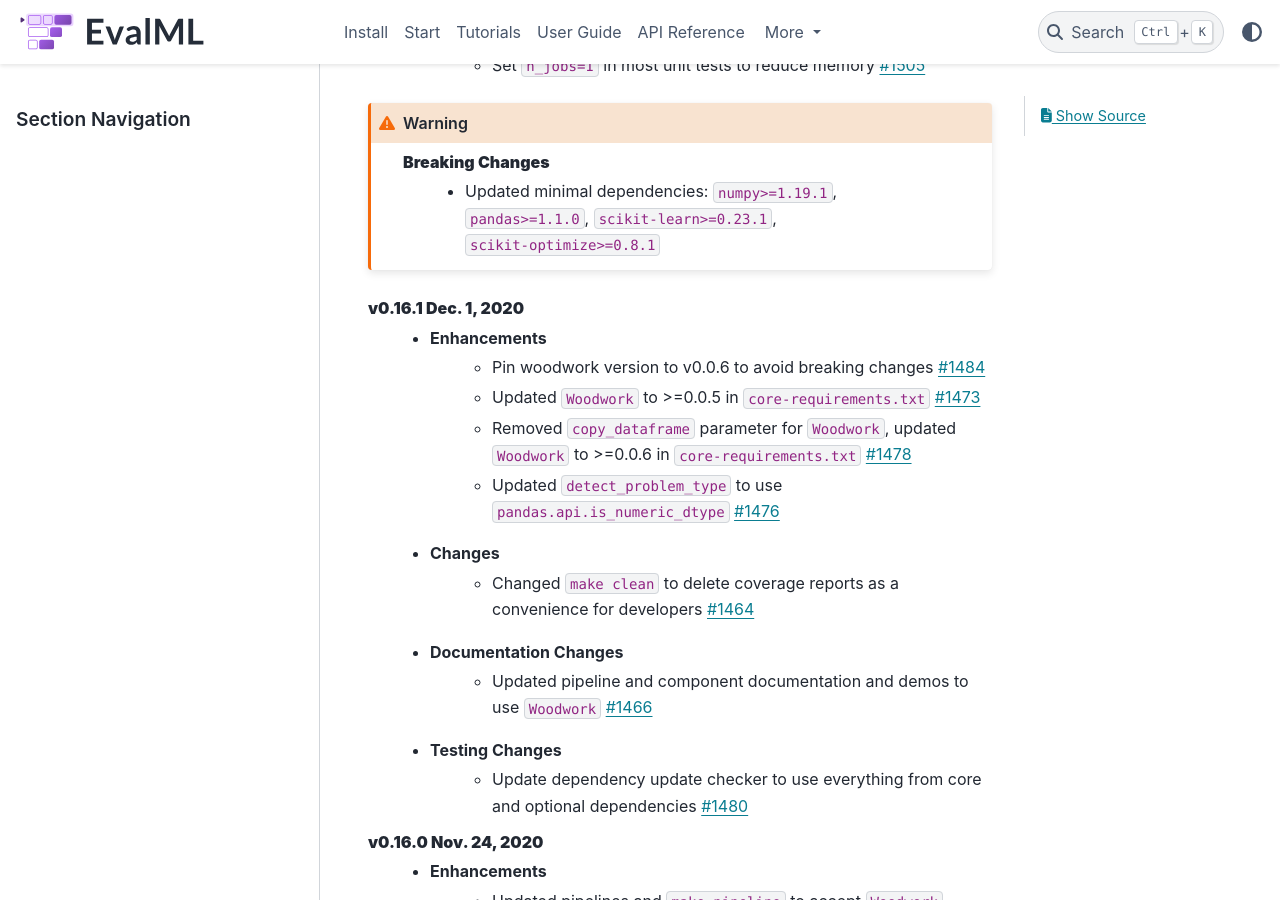
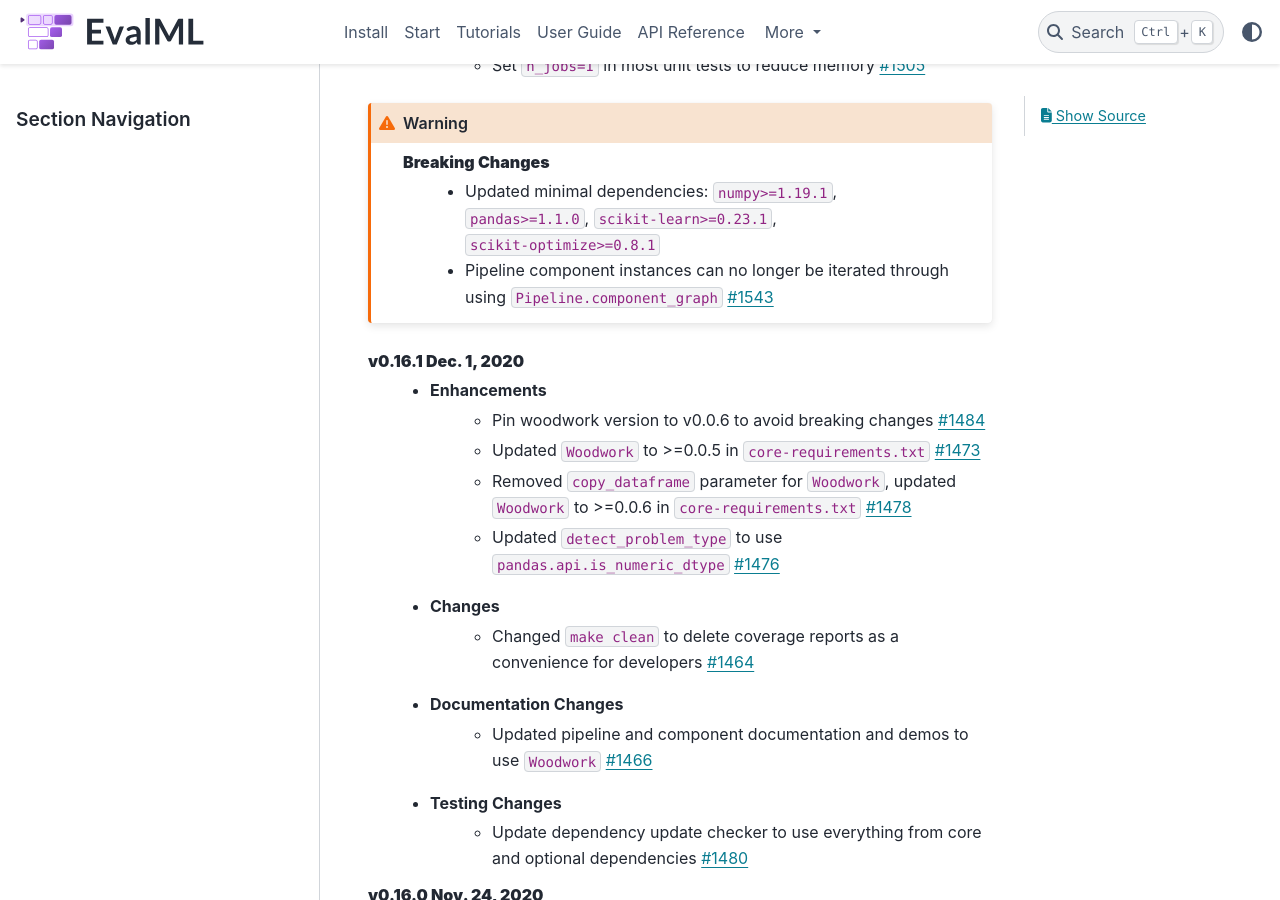
Before and after one commit to alteryx/evalml, a Sphinx documentation site: the page built from docs/source/release_notes.rst, in a window 1280 px wide and 900 px high, scrolled down 1787 px. Built offline with Sphinx 7.4.7 and the PyData theme 0.15.4, drawn with Linux system fonts in a browser that asks for light colours; comment, search, counter and statistics services are not loaded.

Commit message:
Add component graph iteration as breaking change in docs

```diff
--- a/docs/source/release_notes.rst
+++ b/docs/source/release_notes.rst
@@ -41,6 +41,7 @@ Release Notes
 
     **Breaking Changes**
         * Updated minimal dependencies: ``numpy>=1.19.1``, ``pandas>=1.1.0``, ``scikit-learn>=0.23.1``, ``scikit-optimize>=0.8.1``
+        * Pipeline component instances can no longer be iterated through using ``Pipeline.component_graph`` :pr:`1543`
 
 
 
```
